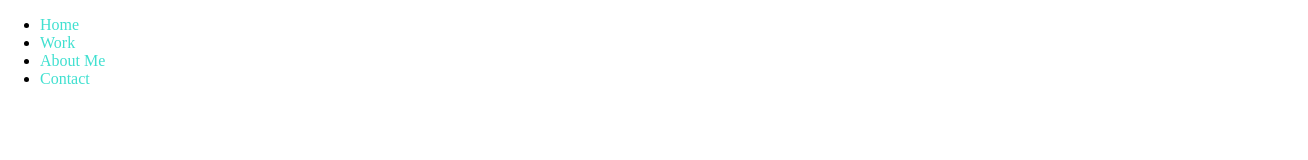
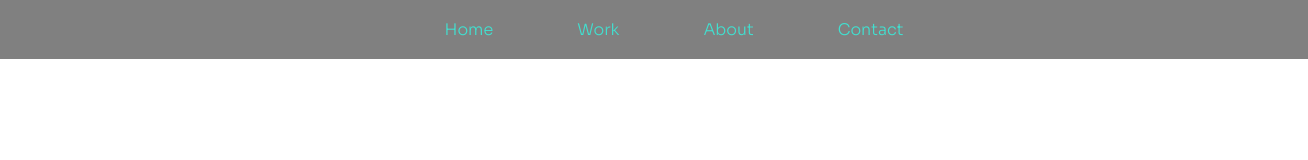
Before and after one commit to latommyla/Minimalist-Portfolio, a plain HTML site: page index.html in a window 1280 px wide. Shown: the whole page, 1308 px wide, since content can reach past the window. Drawn offline with Linux system fonts and the light colour scheme; files that its build step writes are made by us from their sources.

Commit message:
changed about me to about

```diff
--- a/index.html
+++ b/index.html
@@ -3,22 +3,19 @@
  <head>
   <meta charset="UTF-8"/>
   <title> Tommy La | Developer </title>
-  <link rel="stylesheet" href="./asssets/style.css"/>
+  <link rel="stylesheet" href="./assests/style.css"/>
  </head>
 </html>
 
 <body>
- <header>
-  <nav>
+  <nav class="navbar">
    <ul>
     <li><a href="#home"> Home </a></li>
     <li><a href="#work"> Work </a></li>
-    <li><a href="#aboutme"> About Me </a></li>
+    <li><a href="#aboutme"> About </a></li>
     <li><a href="#contact"> Contact </a></li>
    </ul>
   </nav>
- </header>
-
 
 
 
```
